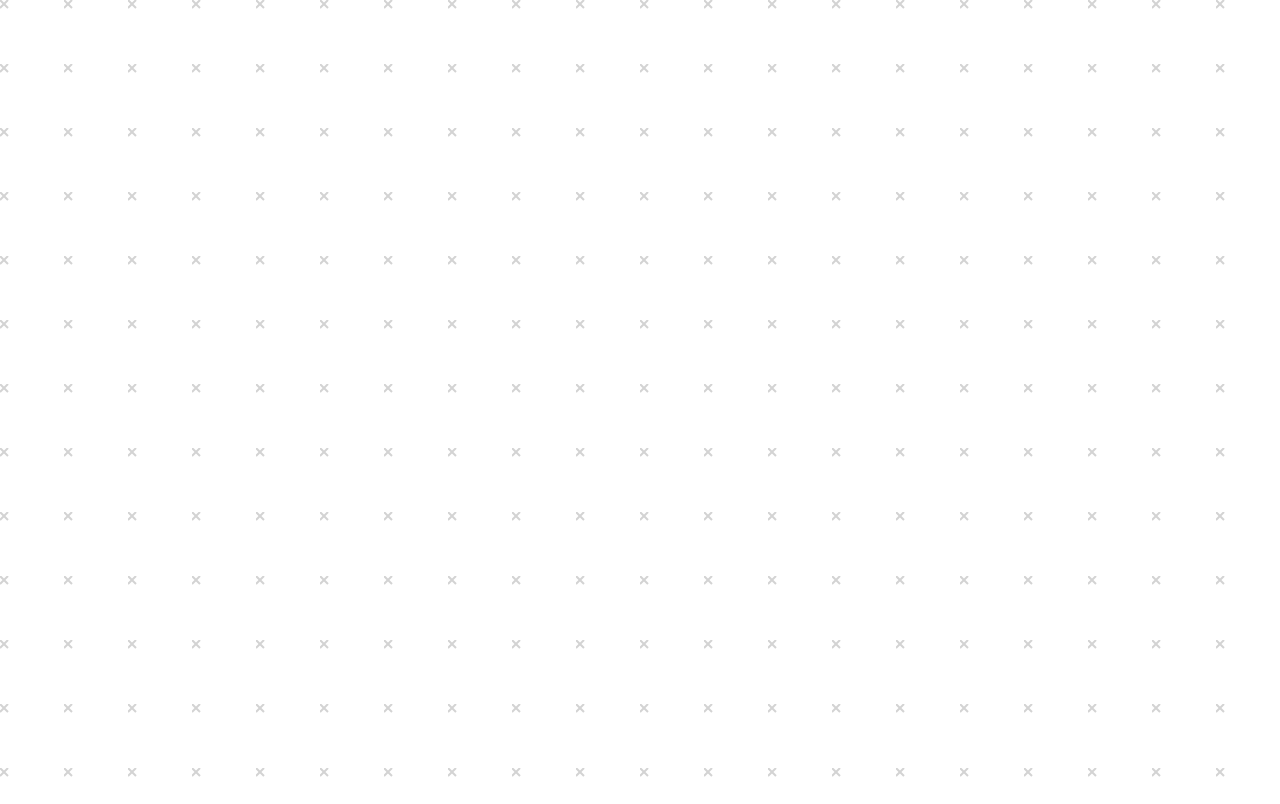
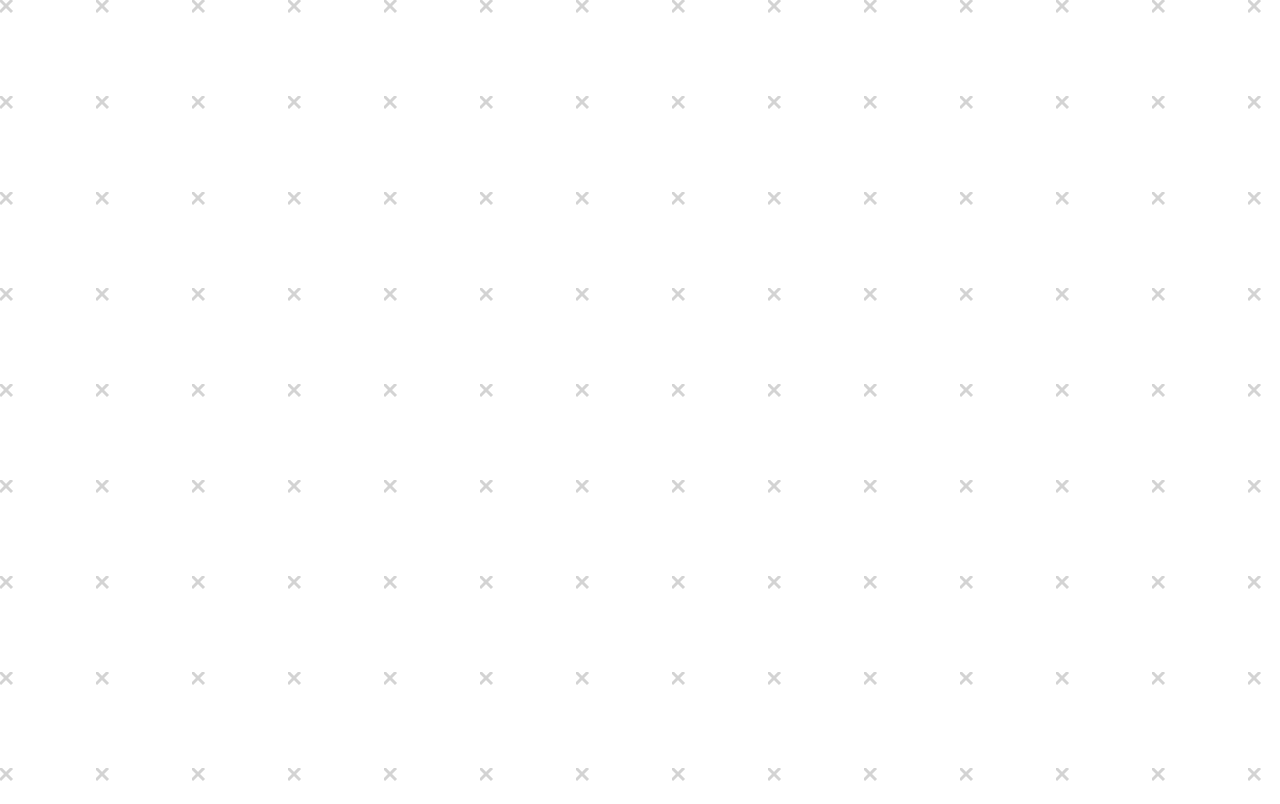
Before and after one commit to ifamec/ifamec.github.io, a website: page stream/index.html in a window 1280 px wide. Drawn offline with Linux system fonts and the light colour scheme.

Commit message:
feat(stream): update pattern

```diff
--- a/stream/index.html
+++ b/stream/index.html
@@ -15,10 +15,10 @@
 <div class="main">
     <svg width="100%" height="100%">
         <defs>
-            <pattern id="polka-dots" x="0" y="0" width="64" height="64" patternUnits="userSpaceOnUse">
+            <pattern id="polka-dots" x="0" y="0" width="96" height="96" patternUnits="userSpaceOnUse">
                 <!--            <circle fill="#d3d3d3" cx="1" cy="1" r="1"></circle>-->
-                <line x1="0" y1="0" x2="8" y2="8" stroke="lightgrey" stroke-width="2" />
-                <line x1="0" y1="8" x2="8" y2="0" stroke="lightgrey" stroke-width="2" />
+                <line x1="0" y1="0" x2="12" y2="12" stroke="lightgrey" stroke-width="3" />
+                <line x1="0" y1="12" x2="12" y2="0" stroke="lightgrey" stroke-width="3" />
             </pattern>
         </defs>
         <rect x="0" y="0" width="100%" height="100%" fill="url(#polka-dots)"></rect>
```
